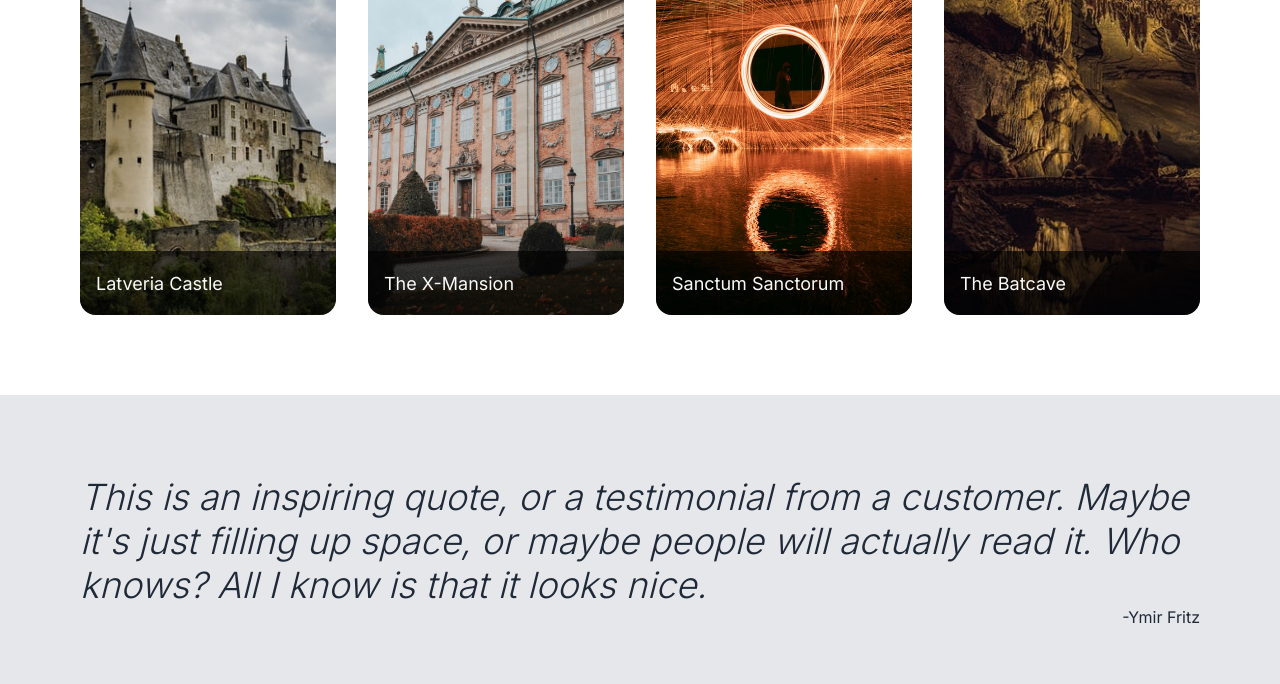
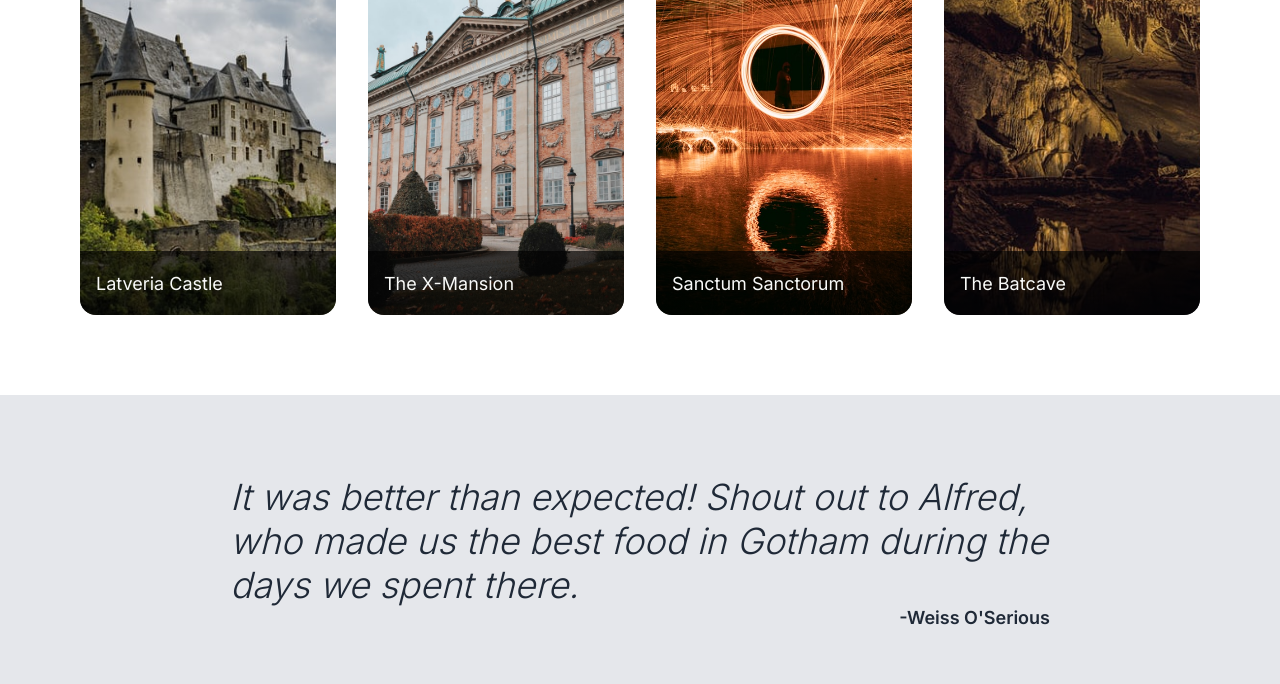
Before and after one commit to llfalcao/odin-landing-page, a website built with webpack: page dist/index.html in a window 1280 px wide. Shown: the part 705-1389 px from the top of the page. Built offline with Linux system fonts and the light colour scheme.

Commit message:
Style quote section

```diff
--- a/src/styles/framework.css
+++ b/src/styles/framework.css
@@ -212,12 +212,8 @@ body {
   align-items: center;
 }
 
-.f-left {
-  float: left;
-}
-
-.f-right {
-  float: right;
+.txt-right {
+  text-align: right;
 }
 
 /* Typography */
--- a/src/styles/main.css
+++ b/src/styles/main.css
@@ -60,6 +60,15 @@
   height: 4rem;
 }
 
+.quote__main,
+.quote__author {
+  max-width: 820px;
+}
+
+.quote__author {
+  font-weight: 600;
+}
+
 .quote h2 {
   font-weight: 300;
 }
```
Also changed, not shown: dist/index.html, dist/main.js.
